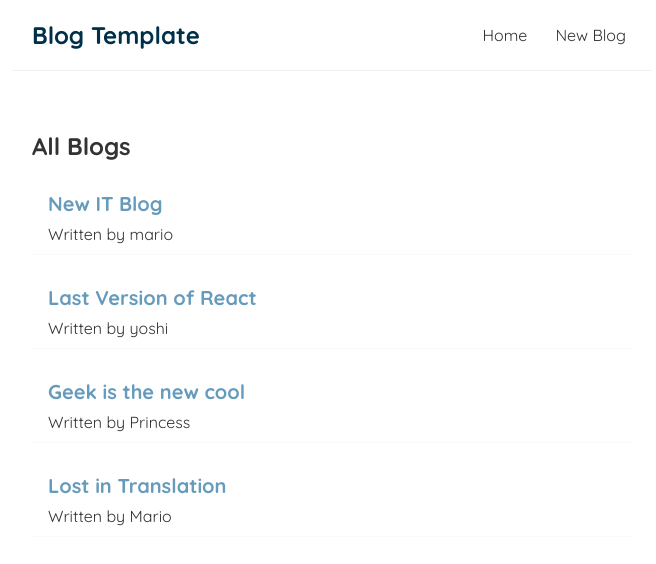
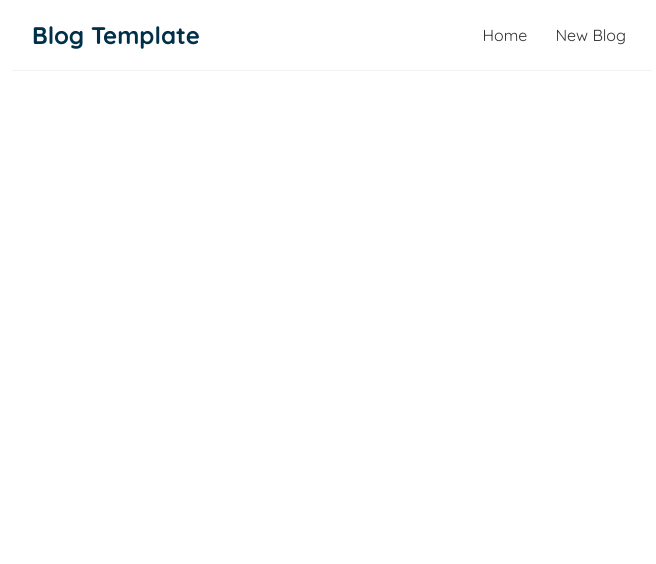
Before and after one commit to hendrickl/blog-project_react, a React (Create React App) app: page /create in a window 1280 px wide. Shown: the top 564 px of the page, without its empty margins (308-964 px from the left). Built offline with nearby package versions, Linux system fonts and the light colour scheme; data requests are answered from the project's data file.

Commit message:
feat: implement react-router-dom

```diff
--- a/package.json
+++ b/package.json
@@ -9,6 +9,7 @@
     "json-server": "^0.17.0",
     "react": "^17.0.2",
     "react-dom": "^17.0.2",
+    "react-router-dom": "^6.0.2",
     "react-scripts": "4.0.3",
     "web-vitals": "^1.1.2"
   },
--- a/src/App.js
+++ b/src/App.js
@@ -1,14 +1,19 @@
 import Navbar from "./Navbar";
 import Home from "./Home";
+import { BrowserRouter as Router, Route, Routes } from "react-router-dom";
 
 function App() {
   return (
-    <div className="App">
-      <Navbar />
-      <div className="content">
-        <Home />
+    <Router>
+      <div className="App">
+        <Navbar />
+        <div className="content">
+          <Routes>
+            <Route path="/" element={<Home />} />
+          </Routes>
+        </div>
       </div>
-    </div>
+    </Router>
   );
 }
 
```
Also changed, not shown: 1 other file (tests, documents, lock files or other folders).
